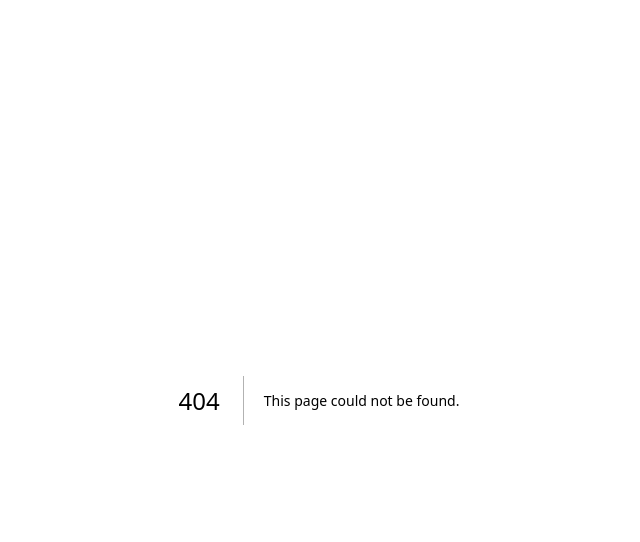
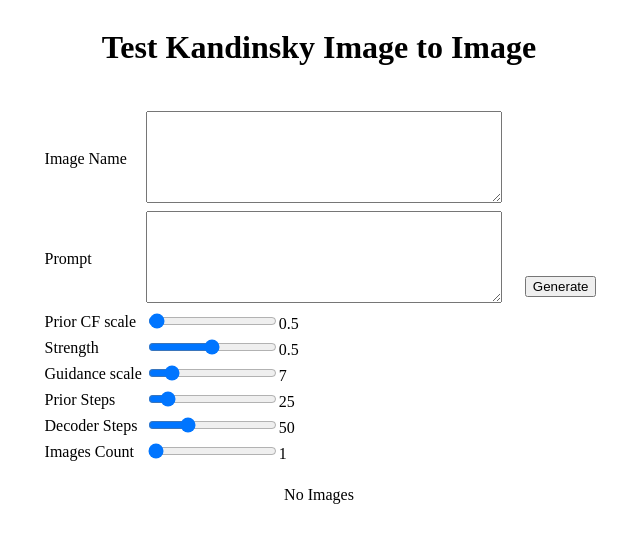
Before and after one commit to alex-w-dev/neural-video, a Next.js app: page /test-kandinsky-image-to-image in a window 1280 px wide. Before the commit this address had no page. Shown: the top 542 px of the page, without its empty margins (321-961 px from the left). Built offline with nearby package versions, Linux system fonts and the light colour scheme.

Commit message:
add Img2Img kandinsky

```diff
--- /dev/null
+++ b/pages/test-kandinsky-image-to-image.tsx
@@ -0,0 +1,185 @@
+import React, { useCallback, useState } from "react";
+import styled from "styled-components";
+import { getEnText } from "@/src/utils/get-en-text";
+import { MOBILE_IMAGE_HEIGHT, MOBILE_IMAGE_WIDTH } from "@/src/constants/sizes";
+
+export default function TestKandinskyImageToImage() {
+  const [prompt, setPrompt] = useState("");
+  const [imageName, setImageName] = useState("");
+  const [priorCFScale, setPriorCFScale] = useState("0.5");
+  const [strength, setStrength] = useState("0.5");
+  const [guidanceScale, setGuidanceScale] = useState("7");
+  const [priorSteps, setPriorSteps] = useState("25");
+  const [decoderSteps, setDecoderSteps] = useState("50");
+  const [imagesCount, setImagesCount] = useState("1");
+  const [imgs, setImgs] = useState([]);
+  const [makingRequest, setMakingRequest] = useState(false);
+
+  const onGenerate = useCallback(async () => {
+    if (!prompt) {
+      return;
+    }
+
+    setMakingRequest(true);
+
+    const translated = await getEnText(prompt);
+    const result = await fetch(
+      `http://localhost:5000/img2img?prompt=${encodeURI(
+        translated
+      )}&prior_cf_scale=${priorCFScale}&guidance_scale=${guidanceScale}&strength=${strength}&image_name=${imageName}&images_count=${imagesCount}&prior_steps=${priorSteps}&decoder_steps=${decoderSteps}&w=${MOBILE_IMAGE_WIDTH}&h=${MOBILE_IMAGE_HEIGHT}`
+    );
+    const data = await result.json();
+
+    setMakingRequest(false);
+    setImgs(data.map((i: any) => `http://localhost:5000/img/${i.file_name}`));
+  }, [
+    priorCFScale,
+    priorSteps,
+    decoderSteps,
+    guidanceScale,
+    imagesCount,
+    prompt,
+    strength,
+    imageName,
+  ]);
+
+  return (
+    <Main>
+      <h1>Test Kandinsky Image to Image</h1>
+      <Form>
+        <table>
+          <tbody>
+            <tr>
+              <td>Image Name</td>
+              <td>
+                <textarea
+                  disabled={makingRequest}
+                  value={imageName}
+                  onChange={(e) => setImageName(e.target.value)}
+                />
+              </td>
+            </tr>
+            <tr>
+              <td>Prompt</td>
+              <td>
+                <textarea
+                  disabled={makingRequest}
+                  value={prompt}
+                  onChange={(e) => setPrompt(e.target.value)}
+                />
+              </td>
+            </tr>
+            <tr>
+              <td>Prior CF scale</td>
+              <td>
+                <input
+                  type="range"
+                  min="0"
+                  max="50"
+                  step="0.5"
+                  value={priorCFScale}
+                  onChange={(e) => setPriorCFScale(e.target.value)}
+                />
+                <output>{priorCFScale}</output>
+              </td>
+            </tr>
+            <tr>
+              <td>Strength</td>
+              <td>
+                <input
+                  type="range"
+                  min="0"
+                  max="1"
+                  step="0.05"
+                  value={strength}
+                  onChange={(e) => setStrength(e.target.value)}
+                />
+                <output>{strength}</output>
+              </td>
+            </tr>
+            <tr>
+              <td>Guidance scale</td>
+              <td>
+                <input
+                  type="range"
+                  min="0"
+                  max="50"
+                  step="0.5"
+                  value={guidanceScale}
+                  onChange={(e) => setGuidanceScale(e.target.value)}
+                />
+                <output>{guidanceScale}</output>
+              </td>
+            </tr>
+            <tr>
+              <td>Prior Steps</td>
+              <td>
+                <input
+                  type="range"
+                  min="10"
+                  max="150"
+                  value={priorSteps}
+                  onChange={(e) => setPriorSteps(e.target.value)}
+                />
+                <output>{priorSteps}</output>
+              </td>
+            </tr>
+            <tr>
+              <td>Decoder Steps</td>
+              <td>
+                <input
+                  type="range"
+                  min="10"
+                  max="150"
+                  value={decoderSteps}
+                  onChange={(e) => setDecoderSteps(e.target.value)}
+                />
+                <output>{decoderSteps}</output>
+              </td>
+            </tr>
+            <tr>
+              <td>Images Count</td>
+              <td>
+                <input
+                  type="range"
+                  min="1"
+                  max="10"
+                  value={imagesCount}
+                  onChange={(e) => setImagesCount(e.target.value)}
+                />
+                <output>{imagesCount}</output>
+              </td>
+            </tr>
+          </tbody>
+        </table>
+        <button disabled={makingRequest} onClick={onGenerate}>
+          Generate
+        </button>
+      </Form>
+      <div>
+        {imgs.length
+          ? imgs.map((img) => <img key={img} src={img} alt="" />)
+          : "No Images"}
+      </div>
+    </Main>
+  );
+}
+
+const Form = styled.div`
+  display: flex;
+  gap: 20px;
+  align-items: center;
+  justify-content: center;
+
+  textarea {
+    width: 350px;
+    height: 86px;
+  }
+`;
+
+const Main = styled.div`
+  display: flex;
+  flex-direction: column;
+  gap: 20px;
+  align-items: center;
+`;
```
Also changed, not shown: 1 other file (tests, documents, lock files or other folders).
